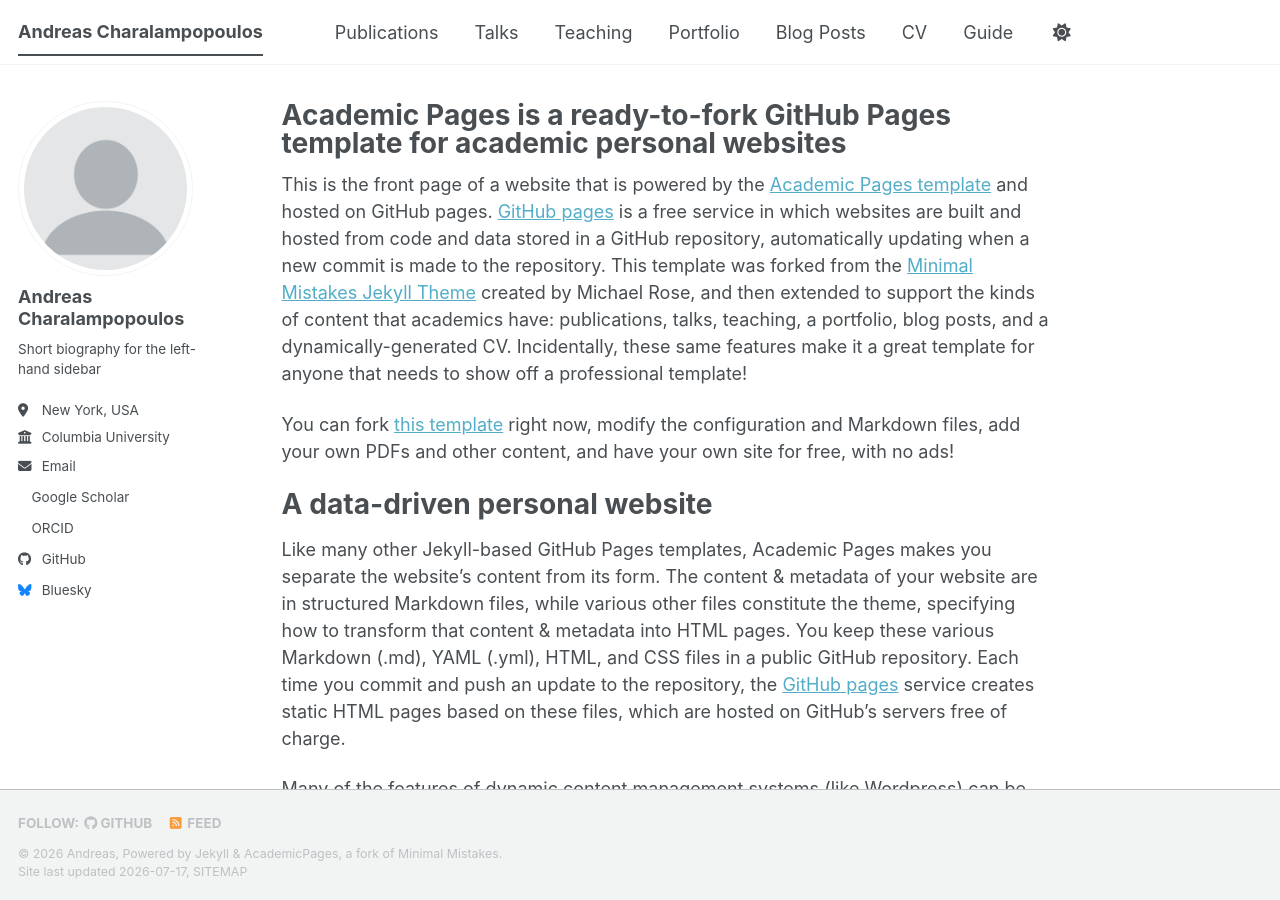
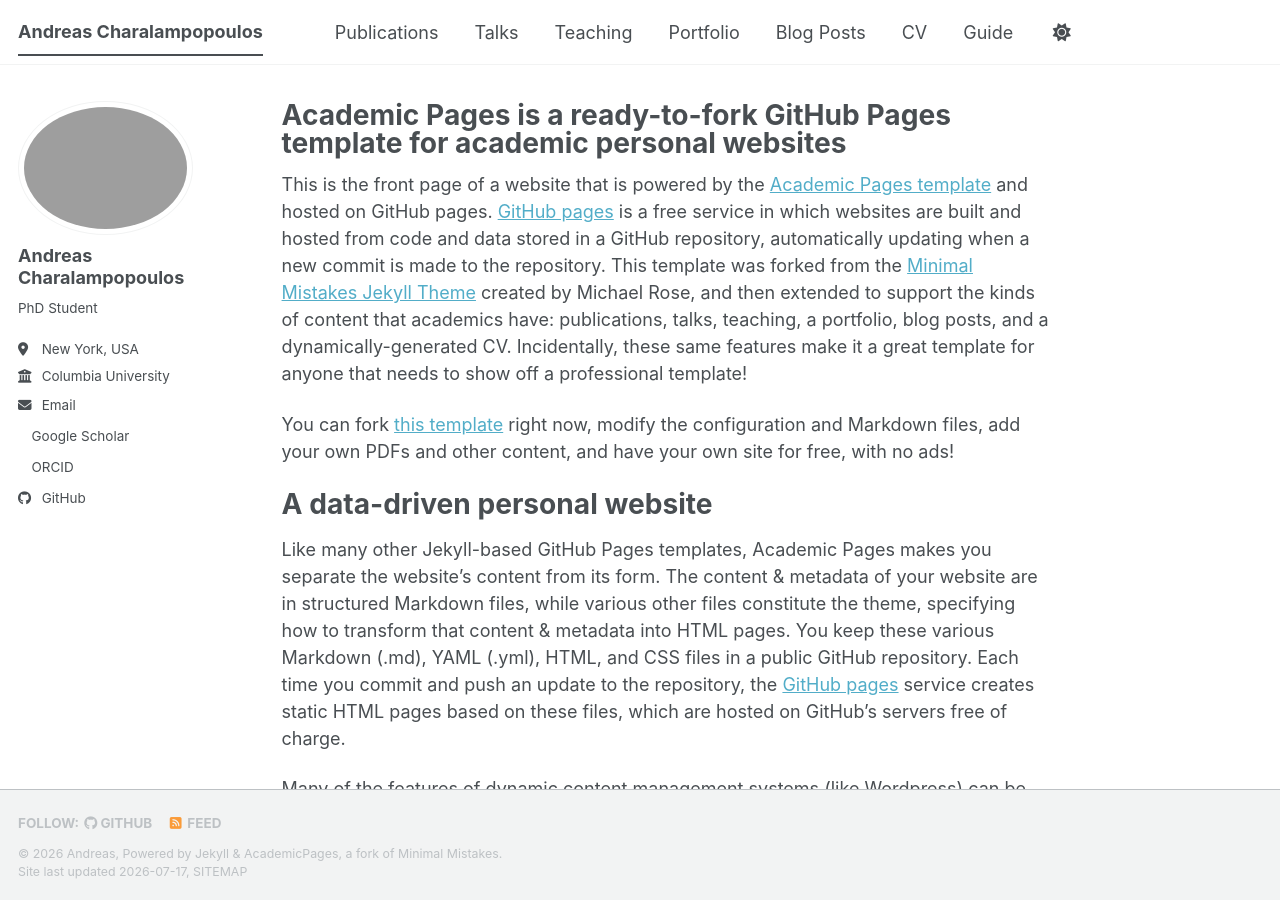
Before and after one commit to AndreasCharalamp/AndreasCharalamp.github.io, a Jekyll site: the page built from _pages/about.md, in a window 1280 px wide and 900 px high. Built offline with Jekyll 4.4.1, drawn with Linux system fonts in a browser that asks for light colours; a style sheet for code colours, icons or effects is not loaded.

Commit message:
Update _config.yml

```diff
--- a/_config.yml
+++ b/_config.yml
@@ -23,10 +23,10 @@
 #               Additional customization can be done by editing /_includes/author-profile.html
 author:
   # Biographic information
-  avatar           : "profile.png"
+  avatar           : "pic.png"
   name             : "Andreas Charalampopoulos"
   pronouns         : # example: "she/her"
-  bio              : "Short biography for the left-hand sidebar"
+  bio              : "PhD Student"
   location         : "New York, USA"
   employer         : "Columbia University"
   uri              : # URL
@@ -57,7 +57,7 @@
 
   # Social media
   artstation       : # Username
-  bluesky          : "bsky.app" # Replace this with you Bluesky username
+  bluesky          : # Username
   facebook         : # Username
   flickr           : # Username
   foursquare       : # Username
```
